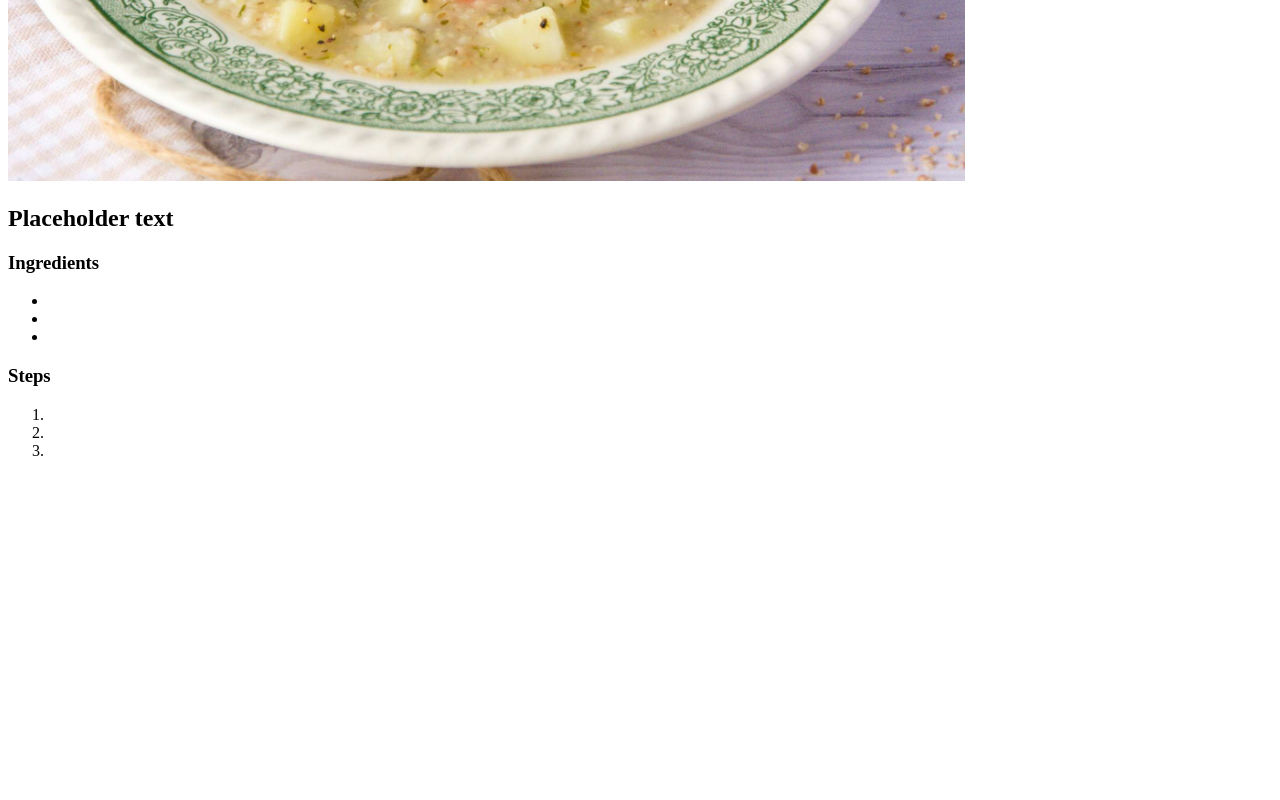
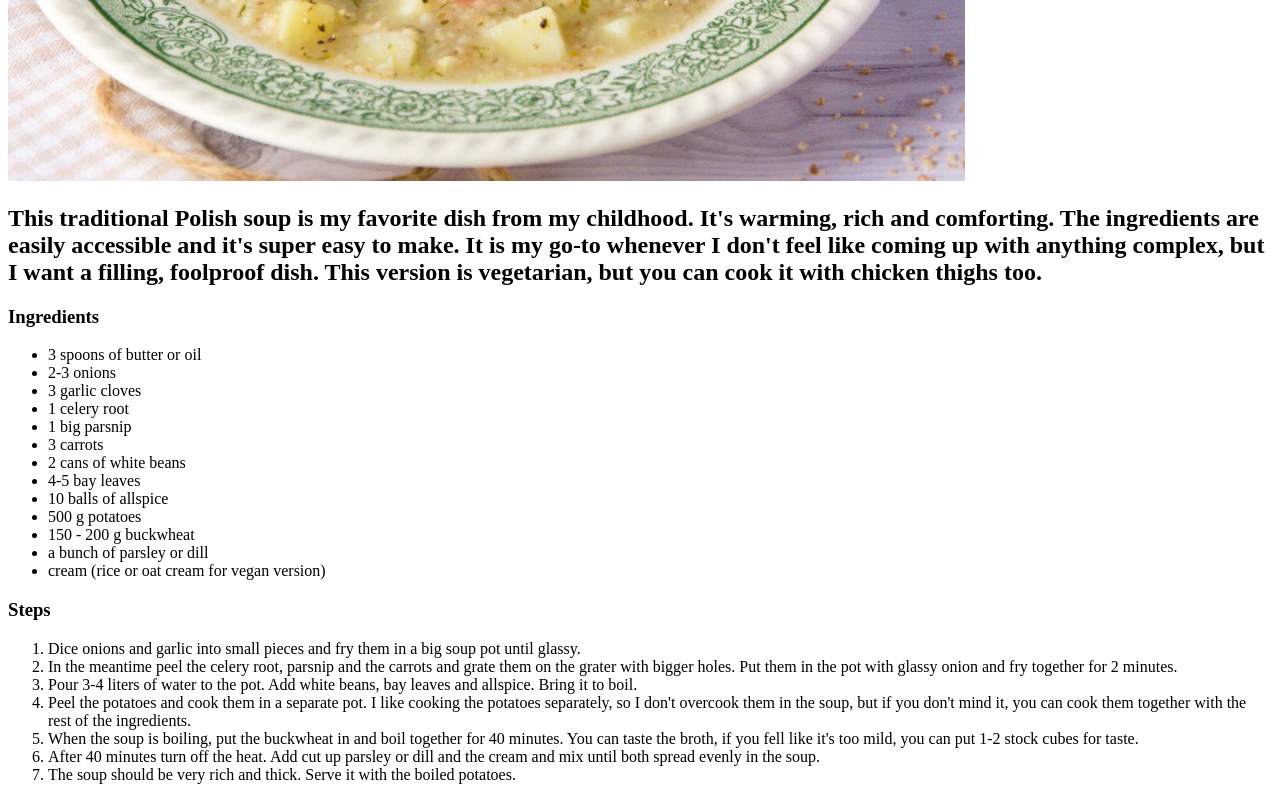
Before and after one commit to AdrianaMagdalena/odin-recipes, a plain HTML site: page recipes/polish-krupnik-soup.html in a window 1280 px wide. Shown: the part 438-1238 px from the top of the page. Before the commit the page ends 914 px from the top, so only its background shows below. Drawn offline with Linux system fonts and the light colour scheme.

Commit message:
Add contents for Polish krupnik soup recipe

```diff
--- a/recipes/polish-krupnik-soup.html
+++ b/recipes/polish-krupnik-soup.html
@@ -11,18 +11,63 @@
       src="./img/polish-krupnik-soup.png"
       alt="Picture of Polish krupnik soup"
     />
-    <h2>Placeholder text</h2>
+    <h2>
+      This traditional Polish soup is my favorite dish from my childhood. It's
+      warming, rich and comforting. The ingredients are easily accessible and
+      it's super easy to make. It is my go-to whenever I don't feel like coming
+      up with anything complex, but I want a filling, foolproof dish. This
+      version is vegetarian, but you can cook it with chicken thighs too.
+    </h2>
     <h3>Ingredients</h3>
     <ul>
-      <li></li>
-      <li></li>
-      <li></li>
+      <li>3 spoons of butter or oil</li>
+      <li>2-3 onions</li>
+      <li>3 garlic cloves</li>
+      <li>1 celery root</li>
+      <li>1 big parsnip</li>
+      <li>3 carrots</li>
+      <li>2 cans of white beans</li>
+      <li>4-5 bay leaves</li>
+      <li>10 balls of allspice</li>
+      <li>500 g potatoes</li>
+      <li>150 - 200 g buckwheat</li>
+      <li>a bunch of parsley or dill</li>
+      <li>cream (rice or oat cream for vegan version)</li>
     </ul>
     <h3>Steps</h3>
     <ol>
-      <li></li>
-      <li></li>
-      <li></li>
+      <li>
+        Dice onions and garlic into small pieces and fry them in a big soup pot
+        until glassy.
+      </li>
+      <li>
+        In the meantime peel the celery root, parsnip and the carrots and grate
+        them on the grater with bigger holes. Put them in the pot with glassy
+        onion and fry together for 2 minutes.
+      </li>
+      <li>
+        Pour 3-4 liters of water to the pot. Add white beans, bay leaves and
+        allspice. Bring it to boil.
+      </li>
+      <li>
+        Peel the potatoes and cook them in a separate pot. I like cooking the
+        potatoes separately, so I don't overcook them in the soup, but if you
+        don't mind it, you can cook them together with the rest of the
+        ingredients.
+      </li>
+      <li>
+        When the soup is boiling, put the buckwheat in and boil together for 40
+        minutes. You can taste the broth, if you fell like it's too mild, you
+        can put 1-2 stock cubes for taste.
+      </li>
+      <li>
+        After 40 minutes turn off the heat. Add cut up parsley or dill and the
+        cream and mix until both spread evenly in the soup.
+      </li>
+      <li>
+        The soup should be very rich and thick. Serve it with the boiled
+        potatoes.
+      </li>
     </ol>
   </body>
 </html>
```
